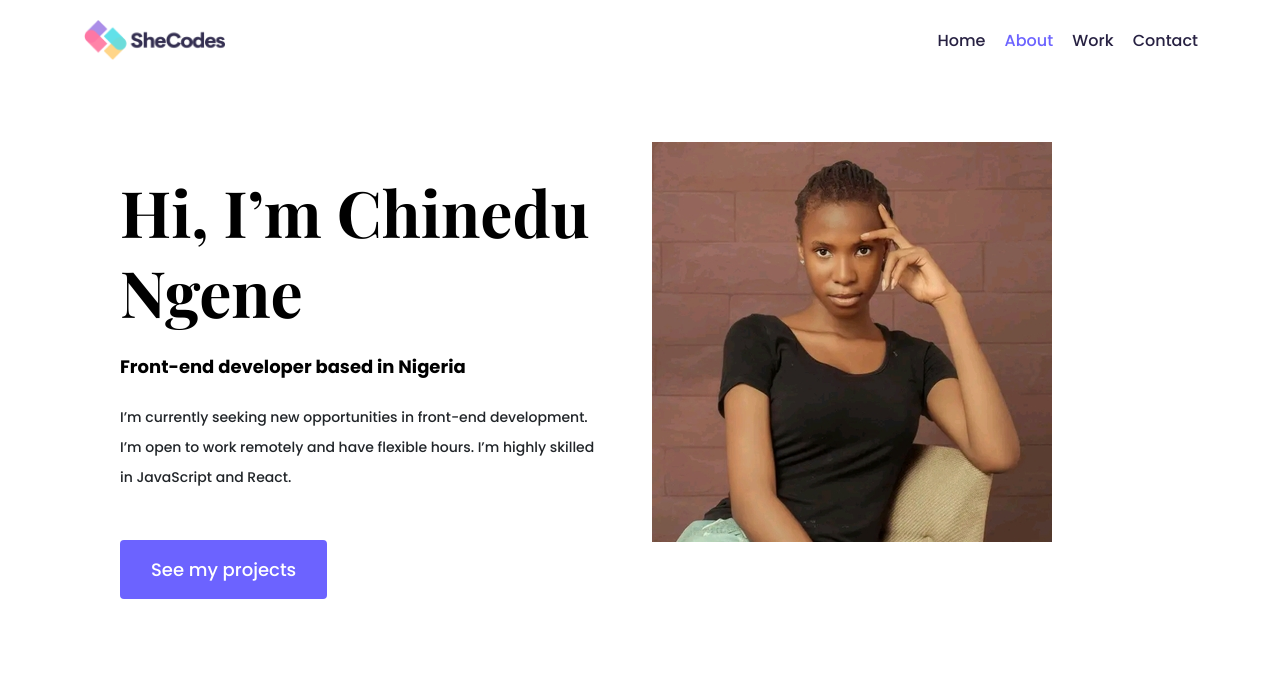
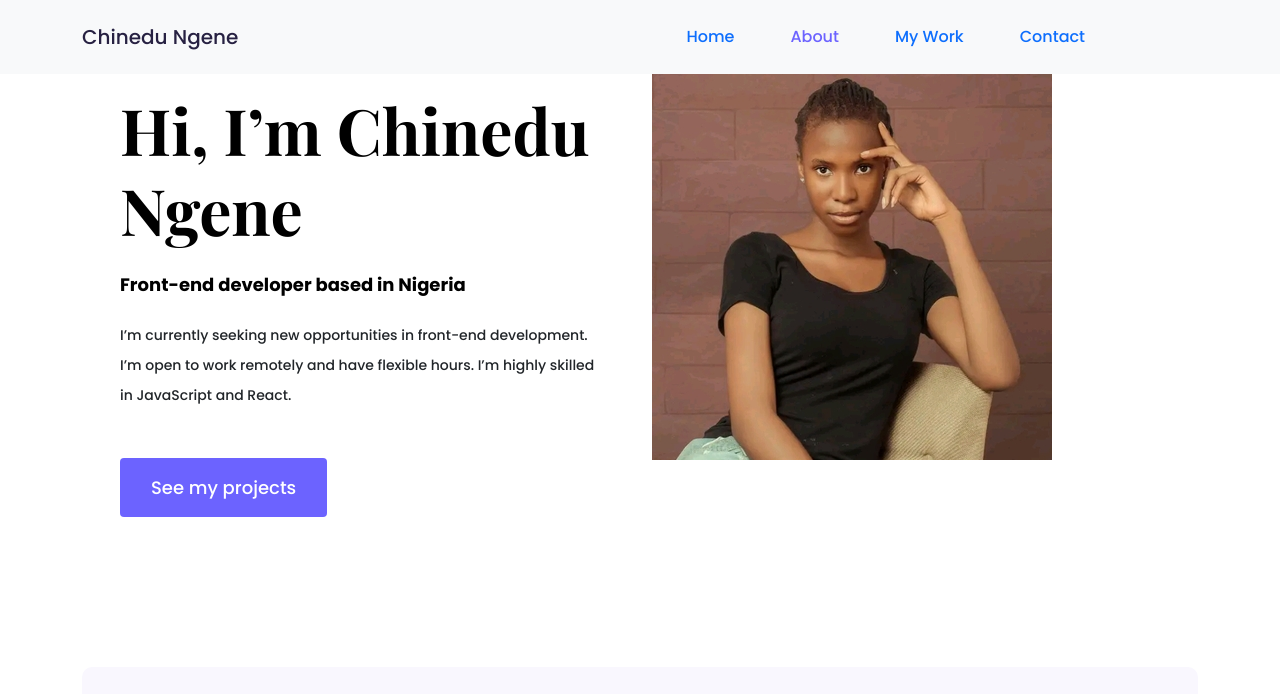
Before and after one commit to CNPaul/Simple-Portfolio-Site, a plain HTML site: page about.html in a window 1280 px wide. Shown: the top 694 px of the page. Drawn offline with nearby package versions, Linux system fonts and the light colour scheme.

Commit message:
Modified the navbar

```diff
--- a/about.html
+++ b/about.html
@@ -30,36 +30,50 @@
     ></script>
   </head>
   <body>
+    <nav class="navbar navbar-expand-lg bg-light fixed-top">
       <div class="container">
-      <nav class="d-flex justify-content-between">
-        <a href="/" title="Homepage">
-          <img
-            src="images/logo.png"
-            class="logo d-none d-md-block"
-            alt="Chinedu Logo"
-          />
-          <img
-            src="images/logo-small.jpg"
-            class="logo d-block d-md-none"
-            alt="Chinedu Logo"
-          />
-        </a>
-        <ul>
-          <li>
-            <a href="/" title="Homepage"> Home</a>
+        <a class="navbar-brand" href="/">Chinedu Ngene</a>
+        <button
+          class="navbar-toggler"
+          type="button"
+          data-bs-toggle="collapse"
+          data-bs-target="#navbarSupportedContent"
+          aria-controls="navbarSupportedContent"
+          aria-expanded="false"
+          aria-label="Toggle navigation"
+        >
+          <span class="navbar-toggler-icon"></span>
+        </button>
+        <div class="collapse navbar-collapse" id="navbarSupportedContent">
+          <ul class="navbar-nav me-auto mb-2 mb-lg-0">
+            <li class="nav-item">
+              <a
+                class="nav-link active"
+                aria-current="page"
+                title="Homepage"
+                href="/"
+                >Home</a
+              >
             </li>
-          <li class="active">
-            <a href="about.html" title="About Chinedu"> About</a>
+            <li class="nav-item active">
+              <a class="nav-link" title="About Chinedu" href="/about.html"
+                >About</a
+              >
             </li>
-          <li>
-            <a href="work.html" title="Chinedu's work"> Work</a>
+            <li class="nav-item">
+              <a class="nav-link" title="Chinedu's work" href="/work.html"
+                >My Work</a
+              >
             </li>
-          <li>
-            <a href="contact.html" title="Contact Chinedu"> Contact</a>
+            <li class="nav-item">
+              <a class="nav-link" title="Contact Chinedu" href="/contact.html"
+                >Contact</a
+              >
             </li>
           </ul>
+        </div>
+      </div>
     </nav>
-    </div>
     <div class="content-container container">
       <div class="row">
         <div class="col-lg-6">
--- a/styles/portfolio.css
+++ b/styles/portfolio.css
@@ -141,7 +141,8 @@ nav li {
   display: inline;
   list-style: none;
   line-height: 42px;
-  margin-left: 15px;
+  padding-left: 20px;
+  padding-right: 20px;
 }
 
 nav a {
@@ -218,3 +219,9 @@ footer .social-links a:hover {
     text-align: center;
   }
 }
+
+@media (min-width: 500px) {
+  .navbar-brand {
+    margin-right: 420px;
+  }
+}
```
Also changed, not shown: contact.html (+33 -23 lines), index.html (+38 -23 lines), work.html (+37 -23 lines), images/logo-small.jpg (deleted), images/logo.png (deleted). Lines whose indentation alone changed are shown as unchanged.
